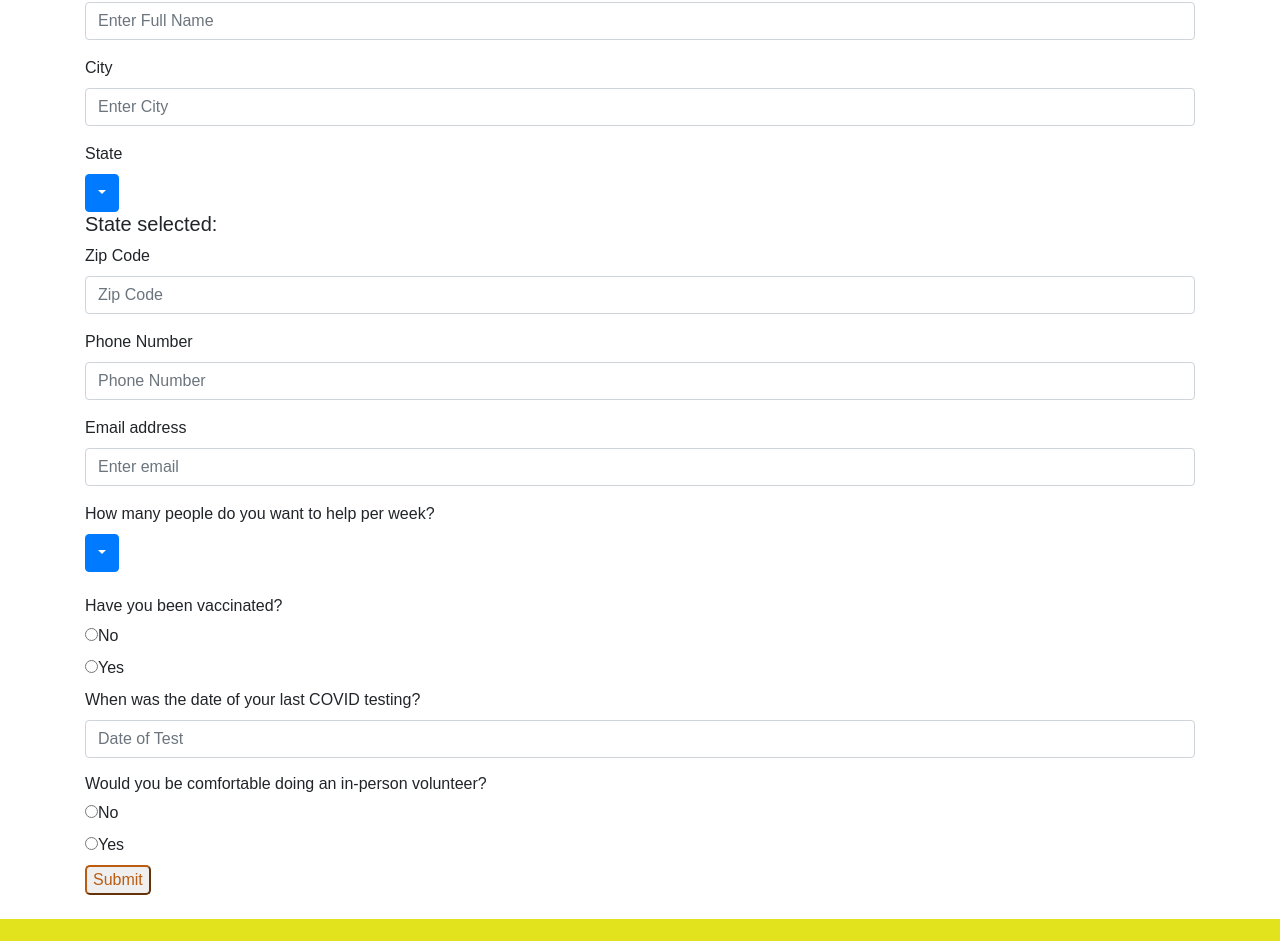
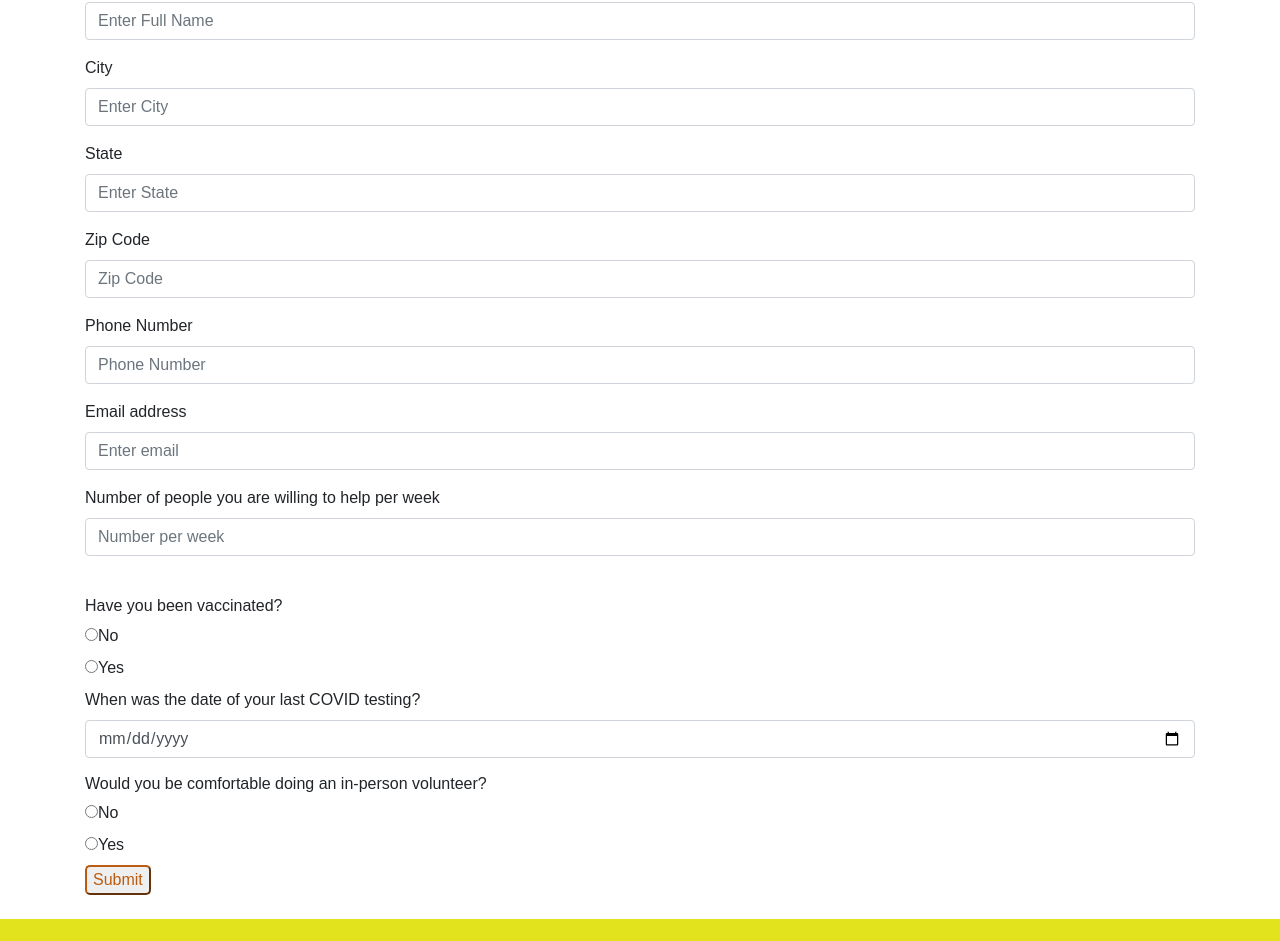
Before and after one commit to Hack-Rona/CovidApp, a React (Create React App) app: page /volunteer in a window 1280 px wide. Shown: the part 1419-2360 px from the top of the page. Built offline with nearby package versions, Linux system fonts and the light colour scheme.

Commit message:
edit volunteer form

```diff
--- a/src/Senior.js
+++ b/src/Senior.js
@@ -54,10 +54,12 @@ function Senior(props) {
 				console.log(data);
 				setSenior(data);
 				console.log(senior);
+				window.location = '/seniorconfirmation';
 			})
 			.catch(() => {
 				console.log('Error:', error);
 				setError(true);
+				window.location = '/seniorconfirmation';
 			});
 	};
 
--- a/src/Volunteer.js
+++ b/src/Volunteer.js
@@ -17,10 +17,10 @@ function Volunteer(props) {
 		zipCode: '',
 		phoneNumber: '',
 		email: '',
-		helpNum: '',
-		vaccinated: '',
-		testDate: '',
-		okInPerson: '',
+		cap: '',
+		vacc: '',
+		date: '',
+		inperson: '',
 	});
 
 	const handleChange = (event) => {
@@ -31,35 +31,37 @@ function Volunteer(props) {
 		});
 	};
 
-	const handleSelect = (event) => {
-		setVolunteer({
-			...volunteer,
-			[event]: event.eventKey,
-		});
-		console.log(event);
-	};
+	// const handleSelect = (event) => {
+	// 	setVolunteer({
+	// 		...volunteer,
+	// 		[event]: event.eventKey,
+	// 	});
+	// 	console.log(event);
+	// };
 
 	const handleSubmit = (event) => {
 		event.preventDefault();
-		const url = `${APIURL}volunteer/`;
+		const url = `${APIURL}volunteers/`;
 
 		fetch(url, {
 			method: 'POST',
-			mode: 'cors',
+			mode: 'no-cors',
 			headers: {
 				'Content-type': 'application/json; charset=UTF-8',
 			},
 			body: JSON.stringify(volunteer),
 		})
 			.then((response) => response.json())
-			.then((volunteer) => {
-				console.log('Success:', volunteer);
-				setVolunteer(volunteer);
-				console.log(volunteer);
+			.then((response) => {
+				console.log('Success:', response);
+				setVolunteer(response);
+				console.log(response);
+				window.location = '/seniorconfirmation';
 			})
 			.catch(() => {
 				console.log('Error:', error);
 				setError(true);
+				window.location = '/seniorconfirmation';
 			});
 	};
 
@@ -109,12 +111,24 @@ function Volunteer(props) {
 						/>
 					</Form.Group>
 
-					<Dropdown>
+					<Form.Group controlId='state'>
+						<Form.Label>State</Form.Label>
+						<Form.Control
+							type='state'
+							name='state'
+							placeholder='Enter State'
+							onChange={handleChange}
+						/>
+					</Form.Group>
+
+					{/* <Dropdown>
 						<Form.Label>State</Form.Label>
 						<br />
 						<Dropdown.Toggle></Dropdown.Toggle>
 
-						<Dropdown.Menu style={{ maxHeight: '20em', overflowY: 'scroll' }}>
+						<Dropdown.Menu
+							onSelect={handleSelect}
+							style={{ maxHeight: '20em', overflowY: 'scroll' }}>
 							<Dropdown.Item
 								eventKey='AL'
 								type='state'
@@ -473,23 +487,23 @@ function Volunteer(props) {
 								WY
 							</Dropdown.Item>
 						</Dropdown.Menu>
-					</Dropdown>
-					<h5>State selected: {volunteer.state}</h5>
-					<Form.Group controlId='zip'>
+					</Dropdown> */}
+
+					<Form.Group controlId='zipCode'>
 						<Form.Label>Zip Code</Form.Label>
 						<Form.Control
-							type='zip'
-							name='zip'
+							type='zipCode'
+							name='zipCode'
 							placeholder='Zip Code'
 							onChange={handleChange}
 						/>
 					</Form.Group>
 
-					<Form.Group controlId='phone'>
+					<Form.Group controlId='phoneNumber'>
 						<Form.Label>Phone Number</Form.Label>
 						<Form.Control
-							type='phone'
-							name='phone'
+							type='phoneNumber'
+							name='phoneNumber'
 							placeholder='Phone Number'
 							onChange={handleChange}
 						/>
@@ -505,112 +519,124 @@ function Volunteer(props) {
 						/>
 					</Form.Group>
 
-					<Dropdown>
+					{/* <Dropdown>
 						<Form.Label>
 							How many people do you want to help per week?
 						</Form.Label>
 						<br />
 						<Dropdown.Toggle></Dropdown.Toggle>
 
-						<Dropdown.Menu style={{ maxHeight: '20em', overflowY: 'scroll' }}>
+						<Dropdown.Menu
+							onSelect={handleSelect}
+							style={{ maxHeight: '20em', overflowY: 'scroll' }}>
 							<Dropdown.Item
 								eventKey='1'
-								type='helpNum'
-								name='helpNum'
+								type='cap'
+								name='cap'
 								onSelect={handleSelect}>
 								1
 							</Dropdown.Item>
 							<Dropdown.Item
 								eventKey='2'
-								type='helpNum'
-								name='helpNum'
+								type='cap'
+								name='cap'
 								onSelect={handleSelect}>
 								2
 							</Dropdown.Item>
 							<Dropdown.Item
 								eventKey='3'
-								type='helpNum'
-								name='helpNum'
+								type='cap'
+								name='cap'
 								onSelect={handleSelect}>
 								3
 							</Dropdown.Item>
 							<Dropdown.Item
 								eventKey='4'
-								type='helpNum'
-								name='helpNum'
+								type='cap'
+								name='cap'
 								onSelect={handleSelect}>
 								4
 							</Dropdown.Item>
 							<Dropdown.Item
 								eventKey='5'
-								type='helpNum'
-								name='helpNum'
+								type='cap'
+								name='cap'
 								onSelect={handleSelect}>
 								5
 							</Dropdown.Item>
 							<Dropdown.Item
 								eventKey='6'
-								type='helpNum'
-								name='helpNum'
+								type='cap'
+								name='cap'
 								onSelect={handleSelect}>
 								6
 							</Dropdown.Item>
 							<Dropdown.Item
 								eventKey='7'
-								type='helpNum'
-								name='helpNum'
+								type='cap'
+								name='cap'
 								onSelect={handleSelect}>
 								7
 							</Dropdown.Item>
 							<Dropdown.Item
 								eventKey='8'
-								type='helpNum'
-								name='helpNum'
+								type='cap'
+								name='cap'
 								onSelect={handleSelect}>
 								8
 							</Dropdown.Item>
 							<Dropdown.Item
 								eventKey='9'
-								type='helpNum'
-								name='helpNum'
+								type='cap'
+								name='cap'
 								onSelect={handleSelect}>
 								9
 							</Dropdown.Item>
 							<Dropdown.Item
 								eventKey='10'
-								type='helpNum'
-								name='helpNum'
+								type='cap'
+								name='cap'
 								onSelect={handleSelect}>
 								10
 							</Dropdown.Item>
 							<Dropdown.Item
 								eventKey='10+'
-								type='helpNum'
-								name='helpNum'
+								type='cap'
+								name='cap'
 								onSelect={handleSelect}>
 								10+
 							</Dropdown.Item>
 						</Dropdown.Menu>
-					</Dropdown>
+					</Dropdown> */}
+					<Form.Group controlId='cap'>
+						<Form.Label>Number of people you are willing to help per week</Form.Label>
+						<Form.Control
+							type='cap'
+							name='cap'
+							placeholder='Number per week'
+							onChange={handleChange}
+						/>
+					</Form.Group>
+
 					<br />
 
 					<h6>Have you been vaccinated?</h6>
 					<div onChange={handleChange}>
-						<input type='radio' id='no' name='vaccinated' value='no' />
-						<label htmlFor='no'>No</label>
+						<input type='radio' id='false' name='vacc' value='false' />
+						<label htmlFor='false'>No</label>
 						<br />
-						<input type='radio' id='yes' name='vaccinated' value='yes' />
-						<label htmlFor='yes'>Yes</label>
+						<input type='radio' id='true' name='vacc' value='true' />
+						<label htmlFor='true'>Yes</label>
 						<br />
 					</div>
 
-					<Form.Group controlId='testDate'>
+					<Form.Group controlId='date'>
 						<Form.Label>
 							When was the date of your last COVID testing?
 						</Form.Label>
 						<Form.Control
-							type='testDate'
-							name='testDate'
+							type='date'
+							name='date'
 							placeholder='Date of Test'
 							onChange={handleChange}
 						/>
@@ -618,11 +644,11 @@ function Volunteer(props) {
 
 					<h6>Would you be comfortable doing an in-person volunteer?</h6>
 					<div onChange={handleChange}>
-						<input type='radio' id='no' name='okInPerson' value='no' />
-						<label htmlFor='no'>No</label>
+						<input type='radio' id='false' name='inperson' value='false' />
+						<label htmlFor='false'>No</label>
 						<br />
-						<input type='radio' id='yes' name='okInPerson' value='yes' />
-						<label htmlFor='yes'>Yes</label>
+						<input type='radio' id='true' name='inperson' value='true' />
+						<label htmlFor='true'>Yes</label>
 						<br />
 					</div>
 
--- a/src/config.js
+++ b/src/config.js
@@ -1 +1 @@
-export const APIURL = 'http://localhost:8000';
+export const APIURL = 'http://localhost:8000/';
```
Lines whose indentation alone changed are shown as unchanged.
